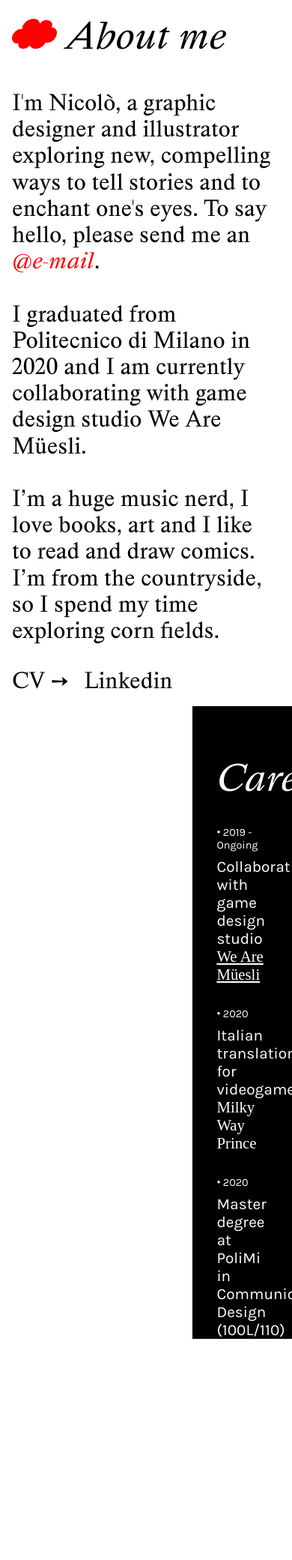
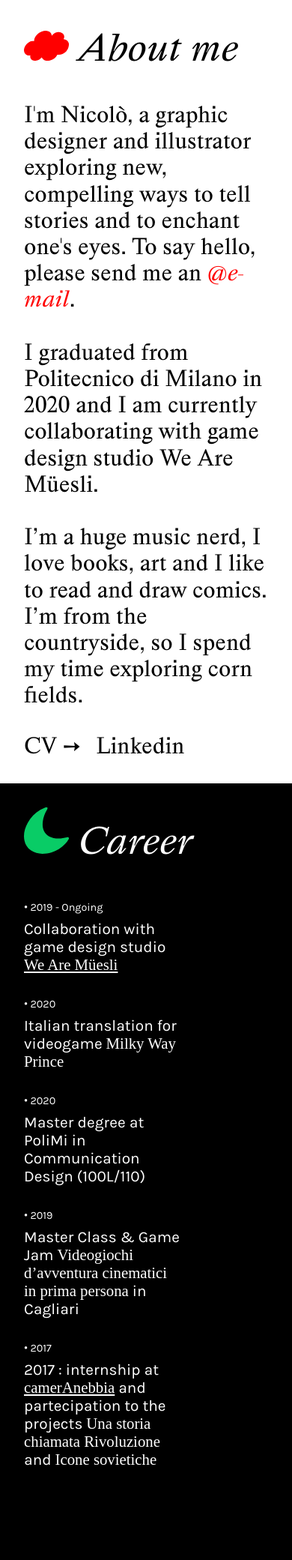
Before and after one commit to nico5lucertola/nukepego, a PHP site: page /career.html in a window 390 px wide; the page is wider, and only the part inside the window is pictured. Shown: the top 2081 px of that part at 75% size. After the commit the page ends 1955 px from the top of that part, so only its background shows below. Run offline with PHP 8.4, Linux system fonts and the light colour scheme.

Commit message:
Career mobile
mobilizzato vaiii

```diff
--- a/Style-fruit.css
+++ b/Style-fruit.css
@@ -103,6 +103,7 @@
 	width: 34%;
 	padding: 4rem 0 4rem 4rem;
 	display: inline-block;
+	box-sizing:         border-box;
 }
 
 .career-right {
@@ -117,13 +118,13 @@
 
 #career-timeline {
 	width: 65%;
-	padding: 2rem 0 0 0;
+	padding: 3rem 0 0 0;
 }
 
 .career-title {
 	font-family: HappyTimes_italic;
 	font-size: 4rem;
-	line-height: 6rem;
+	line-height: 4.4rem;
 	margin: 0;
 }
 
@@ -195,6 +196,16 @@
 }
 
 
+@media (max-width: 1400px) {
+
+	.career-left {
+		width: 45%;
+	}
+
+	.career-right {
+		width: 45%;
+	}
+}
 
 @media (max-width: 800px) {
 
@@ -214,7 +225,13 @@
 	}
 
 	.career-left {
-		width: 90%;
-		padding: 1rem;
+		width: 100%;
+		padding: 2rem;
+	}
+
+	.career-right {
+		width: 100%;
+		height: auto;
+		padding: 2rem;
 	}
 }
--- a/career.html
+++ b/career.html
@@ -20,7 +20,7 @@
 	</div>
 
 	<div class="career-right">
-		<p class="career-title white">Career</p>
+		<p class="career-title white"><img class="info-svg"src="moon.svg"> Career</p>
 
 		<div id="career-timeline">
 			<p class="career-anno">• 2019 - Ongoing</p>
```
